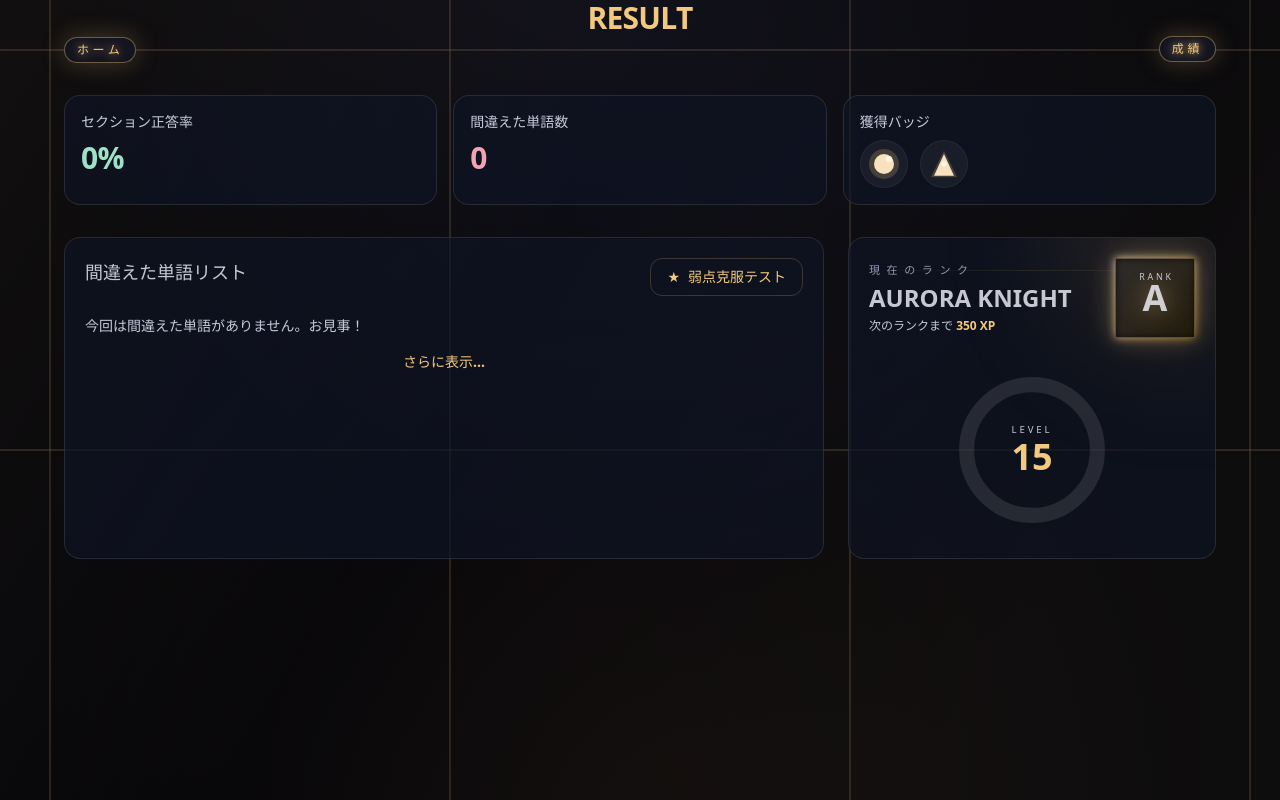
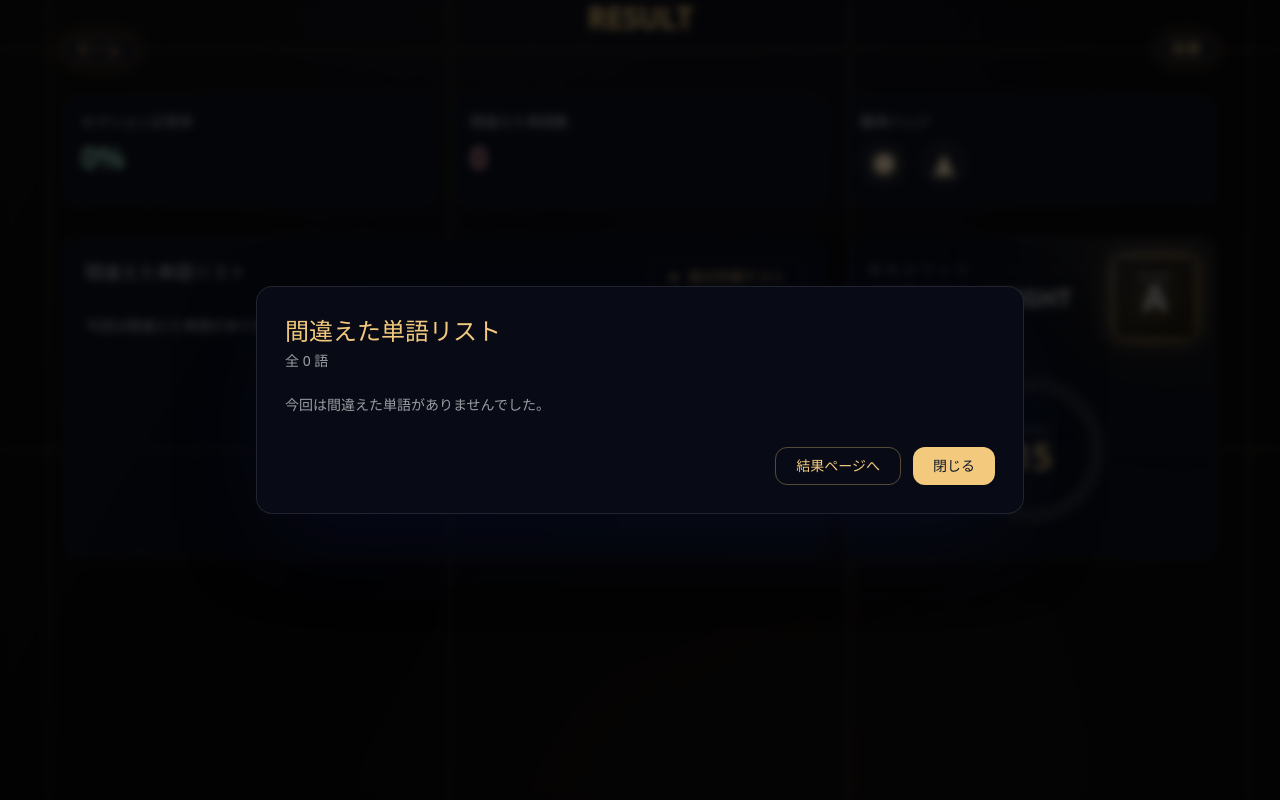
Before and after one commit to devryuya2007/kakotan-web, a React (Vite) app in the folder main/: page /results/mini in a window 1280 px wide. Both pictures are taken after a click on the button "さらに表示...". Built offline with nearby package versions, Linux system fonts and the light colour scheme.

Commit message:
誤答表示を意味付きに改良完了

```diff
--- a/main/src/pages/results/MiniResultPage.tsx
+++ b/main/src/pages/results/MiniResultPage.tsx
@@ -1,12 +1,21 @@
 import { QuickStartButton } from "@/components/buttons/QuickStartButton";
 import { AppLayout } from "@/components/layout/AppLayout";
-import { useMemo, type ReactNode } from "react";
+import { useMemo, useState, type ReactNode } from "react";
 import { badges } from "../badge/badge";
 import { useTestResults } from "../states/TestReSultContext";
+import MiniResultPageModal from "./ResultModal/MiniResultPageModal";
 
+export type WrongWordStat = {
+  word: string;
+  missCount: number;
+  meaning: string;
+  severity: "neutral" | "caution" | "negative";
+};
 // ここではテスト直後のミニ結果カードを仮で表示しておく
+
 export default function MiniResultPage() {
   // 仮の成績データ。後で実際のテスト結果と差し替える予定
+  const [isModalOpen, setIsModalOpen] = useState(false);
 
   const palette = {
     base: "text-[#f5f6ff]",
@@ -66,29 +75,51 @@ export default function MiniResultPage() {
     },
   ];
 
-  const wrongWords = useMemo<
-    Array<{ word: string; missCount: number; severity: ToneKey }>
-  >(() => {
+  const wrongWordsAll = useMemo<WrongWordStat[]>(() => {
     if (incorrect.length === 0) return [];
 
-    const tally = new Map<string, number>();
+    const mistakeTally = new Map<
+      string,
+      { count: number; meaning: string }
+    >();
+
     incorrect.forEach((question) => {
       const word = question.phrase;
-      tally.set(word, (tally.get(word) ?? 0) + 1);
+      const meaning = question.mean ?? "意味データなし";
+      const tally = mistakeTally.get(word);
+
+      if (tally) {
+        mistakeTally.set(word, {
+          count: tally.count + 1,
+          meaning: tally.meaning || meaning,
         });
-    const array = Array.from(tally.entries()); // [['単語', ミスした回数], ...]
+      } else {
+        mistakeTally.set(word, { count: 1, meaning });
+      }
+    });
 
-    return array
-      .slice(0, 6)
-      .sort((a, b) => b[1] - a[1])
-      .map(([word, missCount]) => {
-        let severity: ToneKey = "neutral";
-        if (missCount >= 3) severity = "negative";
-        else if (missCount === 2) severity = "caution";
-        else severity = "neutral";
-        return { word, missCount, severity };
+    const talliedEntries = Array.from(mistakeTally.entries());
+    const sortedEntries = [...talliedEntries].sort(
+      (a, b) => b[1].count - a[1].count
+    );
+
+    return sortedEntries.map<WrongWordStat>(([word, data]) => {
+      const severity: WrongWordStat["severity"] =
+        data.count >= 3 ? "negative" : data.count === 2 ? "caution" : "neutral";
+
+      return {
+        word,
+        missCount: data.count,
+        meaning: data.meaning,
+        severity,
+      };
     });
   }, [incorrect]);
+
+  const wrongWordsTop = useMemo(() => {
+    const topEntries = wrongWordsAll.slice(0, 6);
+    return topEntries;
+  }, [wrongWordsAll]);
 
   const rankInfo = {
     letter: "A",
@@ -107,7 +138,10 @@ export default function MiniResultPage() {
   const contentWrapperClass =
     "flex w-full max-w-[100vw] min-w-0 flex-col gap-6 pb-4 text-left text-[#f5f6ff] max-h-[calc(100dvh-4.5rem)] origin-top scale-[0.94] sm:scale-100 sm:gap-8 sm:pb-6";
 
+  const hasNoWrongWords = wrongWordsTop.length === 0;
+
   return (
+    <>
       <AppLayout>
         <div className="relative sm:overflow-hidden overflow-y-auto flex w-full justify-center px-4 sm:px-6 lg:px-8 select-none">
           <div className={contentWrapperClass}>
@@ -166,26 +200,29 @@ export default function MiniResultPage() {
                   </button>
                 </div>
                 <div className="grid grid-cols-1 gap-2.5 sm:grid-cols-2">
-                {wrongWords.length === 0 ? (
+                  {hasNoWrongWords ? (
                     <p className={`col-span-full text-sm ${palette.muted}`}>
                       今回は間違えた単語がありません。お見事！
                     </p>
                 ) : (
-                  wrongWords.map(({ word, missCount, severity }) => {
-                    const severityClass =
-                      toneStyles[severity] ?? toneStyles.caution;
+                    wrongWordsTop.map(({ word, meaning, severity }) => {
+                      const meaningClass =
+                        severity === "negative"
+                          ? toneStyles.negative
+                          : severity === "caution"
+                          ? toneStyles.caution
+                          : "text-white/70";
 
                       return (
                         <button
                           type="button"
                           key={word}
-                        className="flex items-center justify-between rounded-xl border border-white/5 bg-[#050509]/80 px-3 py-2.5 text-left text-sm transition hover:border-[#f2c97d33] hover:bg-[#111424] sm:px-4 sm:py-3">
+                          className="flex items-center justify-between gap-3 rounded-xl border border-white/5 bg-[#050509]/80 px-3 py-2.5 text-left text-sm transition hover:border-[#f2c97d33] hover:bg-[#111424] sm:px-4 sm:py-3">
                           <span className={`font-medium ${palette.highlight}`}>
                             {word}
                           </span>
-                        <span
-                          className={`text-[11px] font-semibold sm:text-xs ${severityClass}`}>
-                          {missCount}回ミス
+                          <span className={`truncate text-xs ${meaningClass}`}>
+                            {meaning}
                           </span>
                         </button>
                       );
@@ -193,7 +230,7 @@ export default function MiniResultPage() {
                   )}
                 </div>
                 <button
-                // ここにonclickでmodal
+                  onClick={() => setIsModalOpen(true)}
                   type="button"
                   className={`mt-4 block w-full text-sm font-semibold ${palette.accent} transition hover:text-[#f7e2bd]`}>
                   さらに表示...
@@ -212,7 +249,8 @@ export default function MiniResultPage() {
                       className={`text-[11px] uppercase tracking-[0.6em] ${palette.subtle}`}>
                       現在のランク
                     </p>
-                  <h2 className={`text-2xl font-semibold ${palette.highlight}`}>
+                    <h2
+                      className={`text-2xl font-semibold ${palette.highlight}`}>
                       {rankInfo.title}
                     </h2>
                     <p className={`text-xs ${palette.muted}`}>
@@ -270,7 +308,8 @@ export default function MiniResultPage() {
                       className={`text-[0.6rem] tracking-[0.3em] ${palette.muted}`}>
                       LEVEL
                     </span>
-                  <span className={`text-4xl font-semibold ${palette.accent}`}>
+                    <span
+                      className={`text-4xl font-semibold ${palette.accent}`}>
                       {rankInfo.level}
                     </span>
                   </div>
@@ -280,5 +319,14 @@ export default function MiniResultPage() {
           </div>
         </div>
       </AppLayout>
+
+      {isModalOpen && (
+        <MiniResultPageModal
+          isOpen={isModalOpen}
+          onClose={() => setIsModalOpen(false)}
+          wrongWords={wrongWordsAll}
+        />
+      )}
+    </>
   );
 }
--- a/main/src/pages/results/ResultModal/MiniResultPageModal.tsx
+++ b/main/src/pages/results/ResultModal/MiniResultPageModal.tsx
@@ -1,24 +1,113 @@
-import { useEffect, useReducer, useRef, useState } from "react";
+import { useEffect, useRef } from "react";
+import { useNavigate } from "react-router-dom";
+import type { WrongWordStat } from "../MiniResultPage";
 
-export default function MiniResultPageModal() {
-  const [isOpenModal, setIsOpenModal] = useState<boolean>(false);
+type MiniResultPageModalProps = {
+  isOpen: boolean;
+  onClose: () => void;
+  wrongWords: WrongWordStat[];
+};
+
+const CLOSE_BUTTON_CLASS =
+  "rounded-xl bg-[#f2c97d] px-5 py-2 text-sm font-semibold text-slate-900 transition hover:bg-[#f6dda5]";
+
+const RESULTS_BUTTON_CLASS =
+  "rounded-xl border border-[#f2c97d55] px-5 py-2 text-sm font-semibold text-[#f2c97d] transition hover:border-[#f2c97d] hover:text-[#f6dda5]";
+
+const LIST_ITEM_CLASS =
+  "flex flex-col gap-1 rounded-xl border border-white/10 bg-white/[0.07] px-4 py-3";
+
+export default function MiniResultPageModal({
+  isOpen,
+  onClose,
+  wrongWords,
+}: MiniResultPageModalProps) {
   const modalRef = useRef<HTMLDivElement>(null);
+  const navigate = useNavigate();
 
   useEffect(() => {
-    if (!isOpenModal) return;
+    if (!isOpen) return;
+
     const handlePointerDown = (event: MouseEvent | TouchEvent) => {
       if (!modalRef.current) return;
       if (modalRef.current.contains(event.target as Node)) return;
-      setIsOpenModal(false);
+      onClose();
     };
+
     document.addEventListener("mousedown", handlePointerDown);
     document.addEventListener("touchstart", handlePointerDown);
 
     return () => {
-      document.addEventListener("mousedown", handlePointerDown);
-      document.addEventListener("touchstart", handlePointerDown);
+      document.removeEventListener("mousedown", handlePointerDown);
+      document.removeEventListener("touchstart", handlePointerDown);
     };
-  }, [isOpenModal, onclose]);
+  }, [isOpen, onClose]);
 
-  return <div ref={modalRef}>MiniResultPageModal</div>;
+  if (!isOpen) return null;
+
+  const handleNavigateToResults = () => {
+    onClose();
+    navigate("/results");
+  };
+
+  const renderSeverityClass = (severity: WrongWordStat["severity"]): string => {
+    if (severity === "negative") return "text-rose-300";
+    if (severity === "caution") return "text-amber-300";
+    return "text-[#f2c97d]";
+  };
+
+  return (
+    <>
+      <div className="fixed inset-0 z-[9998] bg-black/70 backdrop-blur-sm" />
+      <div className="fixed inset-0 z-[9999] flex items-center justify-center px-4">
+        <div
+          ref={modalRef}
+          className="w-full max-w-3xl rounded-2xl border border-white/10 bg-[#080b16] p-7 text-white shadow-[0_32px_90px_-24px_rgba(8,12,32,0.92)]">
+          <header className="mb-6">
+            <h1 className="text-2xl font-semibold text-[#f2c97d]">
+              間違えた単語リスト
+            </h1>
+            <p className="mt-1 text-sm text-white/60">
+              全 {wrongWords.length} 語
+            </p>
+          </header>
+          <div className="max-h-[50vh] space-y-3 overflow-y-auto pr-1 text-sm text-white/75">
+            {wrongWords.length === 0 ? (
+              <p className="text-white/60">
+                今回は間違えた単語がありませんでした。
+              </p>
+            ) : (
+              <ul className="space-y-2">
+                {wrongWords.map(({ word, meaning, severity }) => (
+                  <li key={word} className={LIST_ITEM_CLASS}>
+                    <span
+                      className={`font-semibold ${renderSeverityClass(
+                        severity
+                      )}`}>
+                      {word}
+                    </span>
+                    <span className="text-xs text-white/70">{meaning}</span>
+                  </li>
+                ))}
+              </ul>
+            )}
+          </div>
+          <div className="mt-8 flex justify-end gap-3">
+            <button
+              type="button"
+              className={RESULTS_BUTTON_CLASS}
+              onClick={handleNavigateToResults}>
+              結果ページへ
+            </button>
+            <button
+              type="button"
+              className={CLOSE_BUTTON_CLASS}
+              onClick={onClose}>
+              閉じる
+            </button>
+          </div>
+        </div>
+      </div>
+    </>
+  );
 }
```
Lines whose indentation alone changed are shown as unchanged.
